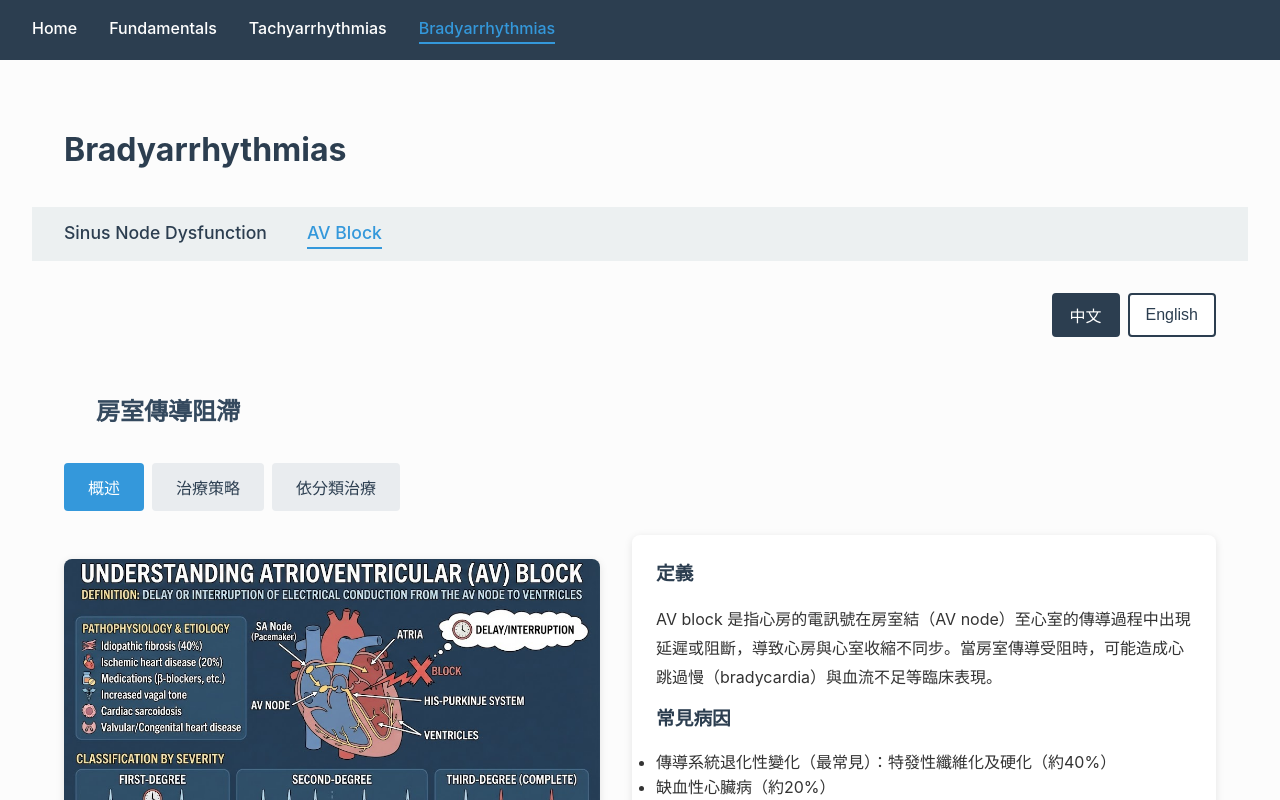
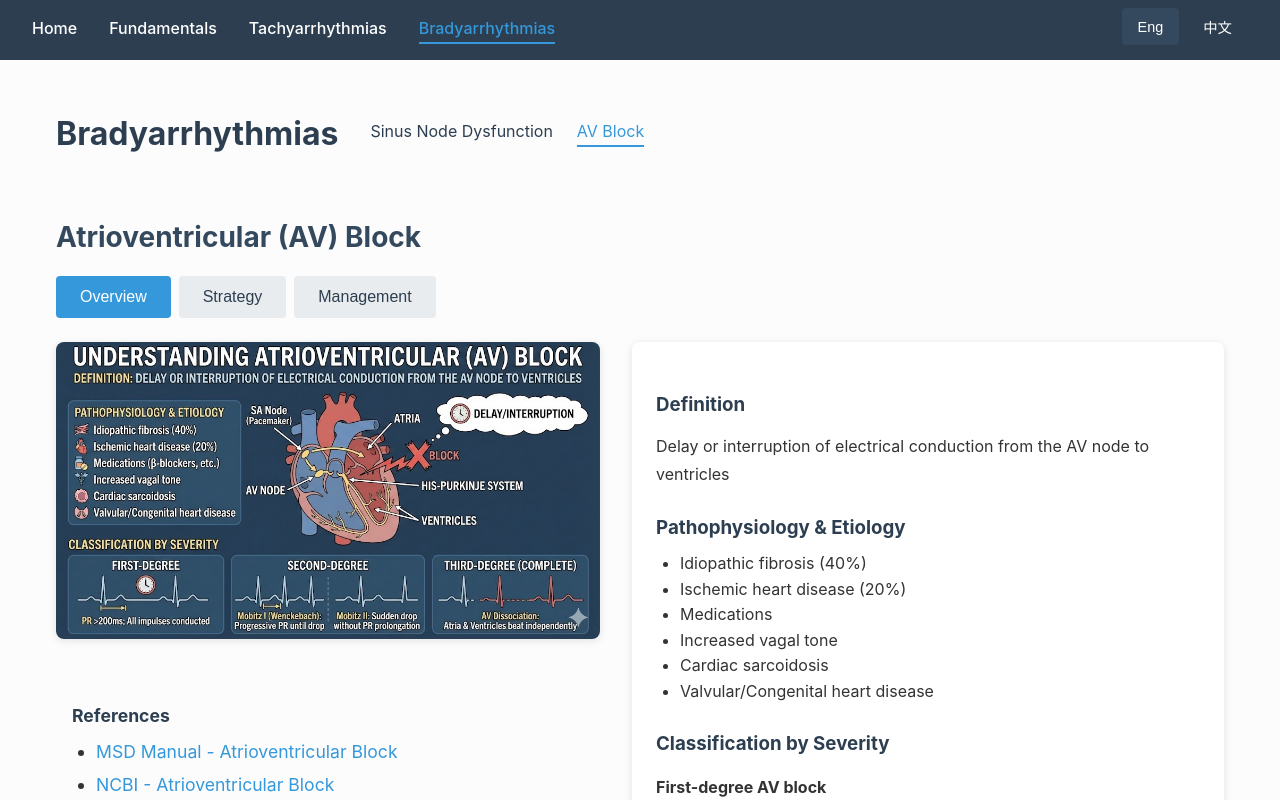
Before and after one commit to Evelyn68961/arrhythmia-guide, a React (Vite) app: page /bradyarrhythmias/av-block in a window 1280 px wide. Shown: the top 800 px of the page. Built offline with nearby package versions, Linux system fonts and the light colour scheme; the HTML template or start-up script is replaced by a standard one.

Commit message:
Updates on AV Block page

```diff
--- a/src/components/Navbar.jsx
+++ b/src/components/Navbar.jsx
@@ -2,7 +2,7 @@ import { NavLink } from 'react-router-dom'
 
 export default function Navbar() {
   return (
-    <nav>
+    <nav className="main-nav">
       <NavLink to="/">Home</NavLink>
       <NavLink to="/fundamentals">Fundamentals</NavLink>
       <NavLink to="/tachyarrhythmias">Tachyarrhythmias</NavLink>
--- a/src/index.css
+++ b/src/index.css
@@ -5,56 +5,70 @@
 }
 
 body {
-  font-family: -apple-system, BlinkMacSystemFont, 'Segoe UI', Roboto, sans-serif;
+  font-family: -apple-system, BlinkMacSystemFont, "Segoe UI", Roboto, sans-serif;
   line-height: 1.6;
   color: #333;
   background: #fcfcfc;
 }
 
-nav {
+.main-nav {
   background: #2c3e50;
   padding: 1rem 2rem;
   display: flex;
   gap: 2rem;
 }
 
-nav a {
+.main-nav a {
   color: white;
   text-decoration: none;
   font-weight: 500;
 }
 
-nav a:hover {
+.main-nav a:hover {
   color: #3498db;
 }
 
-nav a.active {
+.main-nav a.active {
   color: #3498db;
   border-bottom: 2px solid #3498db;
 }
 
-.sub-nav {
-  background: #ecf0f1;
-  padding: 0.75rem 2rem;
-  gap: 2.5rem;
+.brady-header {
+  display: flex;
+  align-items: center;
+  gap: 2rem;
+  padding: 1.5rem 2rem;
 }
 
-.sub-nav a {
-  color: #2c3e50;
-  font-size: 1.1rem;
+.brady-header h1 {
+  padding: 0;
+  margin: 0;
 }
 
-.sub-nav a:hover {
+.brady-nav {
+  display: flex;
+  gap: 1.5rem;
+}
+
+.brady-nav a {
+  color: #2c3e50;
+  text-decoration: none;
+  font-size: 1rem;
+}
+
+.brady-nav a:hover {
   color: #3498db;
 }
 
-.sub-nav a.active {
+.brady-nav a.active {
   color: #3498db;
   border-bottom: 2px solid #3498db;
 }
 
-main, .content, h1, h2 {
-  padding: 2rem;
+main,
+.content,
+h1 {
+  padding: 1.5rem;
 }
 
 h1 {
@@ -63,10 +77,13 @@ h1 {
 
 h2 {
   color: #34495e;
+  padding: 1rem 0;
+  text-align: left;
+  font-size: 1.75rem;
 }
 
 .content {
-  padding: 2rem;
+  padding: 1rem 2rem 2rem 2rem;
 }
 
 .content img {
@@ -93,42 +110,44 @@ h2 {
 .lang-toggle {
   display: flex;
   gap: 0.5rem;
-  margin-bottom: 1.5rem;
   justify-content: flex-end;
+  position: absolute;
+  top: 0.5rem;
+  right: 2rem;
 }
 
 .lang-toggle button {
   padding: 0.5rem 1rem;
-  border: 2px solid #2c3e50;
-  background: white;
-  color: #2c3e50;
+  border: none;
+  background: transparent;
+  color: white;
   cursor: pointer;
   border-radius: 4px;
-  font-size: 1rem;
+  font-size: 0.9rem;
 }
 
 .lang-toggle button.active {
-  background: #2c3e50;
+  background: #34495e;
   color: white;
 }
 
 .lang-toggle button:hover {
   background: #34495e;
-  color: white;
 }
-
 
 .two-column {
   display: flex;
   gap: 2rem;
   margin: 1.5rem 0;
-  align-items: stretch;
+  align-items: flex-start;
 }
 
 .column-left {
   flex: 1;
   display: flex;
+  flex-direction: column;
   align-items: flex-start;
+  min-height: 600px;
 }
 
 .column-left img {
@@ -136,6 +155,7 @@ h2 {
   height: auto;
   border-radius: 8px;
   box-shadow: 0 2px 8px rgba(0, 0, 0, 0.1);
+  margin-top: 0;
 }
 
 .column-right {
@@ -145,6 +165,23 @@ h2 {
   background: white;
   border-radius: 8px;
   box-shadow: 0 2px 8px rgba(0, 0, 0, 0.1);
+  min-height: 600px;
+  max-height: 800px;
+}
+
+.column-right h3 {
+  margin-top: 1.5rem;
+  margin-bottom: 0.5rem;
+}
+
+.column-right h4 {
+  margin-top: 1rem;
+  margin-bottom: 0.5rem;
+}
+
+.column-right ul {
+  padding-left: 1.5rem;
+  margin: 0.5rem 0;
 }
 
 .section-tabs {
@@ -172,3 +209,50 @@ h2 {
   background: #3498db;
   color: white;
 }
+
+.tab-content {
+  display: none;
+}
+
+.tab-content.active {
+  display: block;
+  animation: fadeIn 1s ease;
+}
+
+@keyframes fadeIn {
+  from {
+    opacity: 0;
+  }
+  to {
+    opacity: 1;
+  }
+}
+
+.references {
+  margin-top: 1rem;
+  padding: 1rem;
+  font-size: 1.1rem;
+  text-align: left;
+}
+
+.references h4 {
+  margin-bottom: 0.5rem;
+  color: #2c3e50;
+}
+
+.references ul {
+  padding-left: 1.5rem;
+}
+
+.references li {
+  margin: 0.3rem 0;
+}
+
+.references a {
+  color: #3498db;
+  text-decoration: none;
+}
+
+.references a:hover {
+  text-decoration: underline;
+}
--- a/src/pages/AVBlock.jsx
+++ b/src/pages/AVBlock.jsx
@@ -5,7 +5,7 @@ import strategyImg from '../assets/images/AVBlock-treatment-strategy.png'
 import classificationImg from '../assets/images/AVBlock-treatment-classification.png'
 
 export default function AVBlock() {
-  const [lang, setLang] = useState('zh')
+  const [lang, setLang] = useState('en')
   const [activeTab, setActiveTab] = useState(0)
 
   const tabs = [
@@ -19,16 +19,16 @@ export default function AVBlock() {
       {/* Language Toggle */}
       <div className="lang-toggle">
         <button
+          className={lang === 'en' ? 'active' : ''}
+          onClick={() => setLang('en')}
+        >
+          Eng
+        </button>
+        <button
           className={lang === 'zh' ? 'active' : ''}
           onClick={() => setLang('zh')}
         >
           中文
-        </button>
-        <button
-          className={lang === 'en' ? 'active' : ''}
-          onClick={() => setLang('en')}
-        >
-          English
         </button>
       </div>
 
@@ -50,13 +50,35 @@ export default function AVBlock() {
 
       {/* Two Column Layout */}
       <div className="two-column">
-        <div className="column-left">
-          <img src={tabs[activeTab].img} alt="AV Block" />
+      <div className="column-left">
+        <div className={`tab-content ${activeTab === 0 ? 'active' : ''}`}>
+          <img src={introImg} alt="AV Block Overview" />
         </div>
+        <div className={`tab-content ${activeTab === 1 ? 'active' : ''}`}>
+          <img src={strategyImg} alt="AV Block Strategy" />
+        </div>
+        <div className={`tab-content ${activeTab === 2 ? 'active' : ''}`}>
+          <img src={classificationImg} alt="AV Block Management" />
+        </div>
+        <div className="references">
+          <h4>{lang === 'en' ? 'References' : '參考資料'}</h4>
+          <ul>
+            <li>
+              <a href="https://www.msdmanuals.com/professional/cardiovascular-disorders/specific-cardiac-arrhythmias/atrioventricular-block" target="_blank" rel="noopener noreferrer">
+                MSD Manual - Atrioventricular Block
+              </a>
+            </li>
+            <li>
+              <a href="https://www.ncbi.nlm.nih.gov/books/NBK459147/" target="_blank" rel="noopener noreferrer">
+                NCBI - Atrioventricular Block
+              </a>
+            </li>
+          </ul>
+        </div>
+      </div>
         <div className="column-right">
           {/* Tab 0: Overview */}
-          {activeTab === 0 && (
-            <>
+          <div className={`tab-content ${activeTab === 0 ? 'active' : ''}`}>
               <h3>{lang === 'zh' ? '定義' : 'Definition'}</h3>
               <p>{data.definition[lang]}</p>
 
@@ -76,12 +98,11 @@ export default function AVBlock() {
                   <p>{type.description[lang]}</p>
                 </div>
               ))}
-            </>
-          )}
+          </div>
 
           {/* Tab 1: Strategy */}
-          {activeTab === 1 && (
-            <>
+          <div className={`tab-content ${activeTab === 1 ? 'active' : ''}`}>
+
               <h3>{data.treatment.overview[lang]}</h3>
               <p>{data.treatment.core_approach[lang]}</p>
 
@@ -95,12 +116,10 @@ export default function AVBlock() {
               <h4>{data.treatment.pacemaker_decision[lang]}</h4>
               <p>✓ {data.treatment.pacemaker_decision.yes_criteria[lang]}</p>
               <p>✗ {data.treatment.pacemaker_decision.no_criteria[lang]}</p>
-            </>
-          )}
+          </div>
 
           {/* Tab 2: Management */}
-          {activeTab === 2 && (
-            <>
+          <div className={`tab-content ${activeTab === 2 ? 'active' : ''}`}>
               <h3>{lang === 'zh' ? '依分類治療' : 'Treatment by Classification'}</h3>
               {data.treatment.by_classification.map((item) => (
                 <div key={item.degree} >
@@ -114,8 +133,7 @@ export default function AVBlock() {
                   {item.key_point && <p><strong>{item.key_point[lang]}</strong></p>}
                 </div>
               ))}
-            </>
-          )}
+          </div>
         </div>
       </div>
     </div>
--- a/src/pages/Brady.jsx
+++ b/src/pages/Brady.jsx
@@ -3,11 +3,13 @@ import { NavLink, Outlet } from 'react-router-dom'
 export default function Brady() {
   return (
     <div>
-      <h1>Bradyarrhythmias</h1>
-      <nav className="sub-nav">
-        <NavLink to="snd">Sinus Node Dysfunction</NavLink>
-        <NavLink to="av-block">AV Block</NavLink>
-      </nav>
+      <div className="brady-header">
+        <h1>Bradyarrhythmias</h1>
+        <nav className="brady-nav">
+          <NavLink to="snd">Sinus Node Dysfunction</NavLink>
+          <NavLink to="av-block">AV Block</NavLink>
+        </nav>
+      </div>
       <Outlet />
     </div>
   )
```
